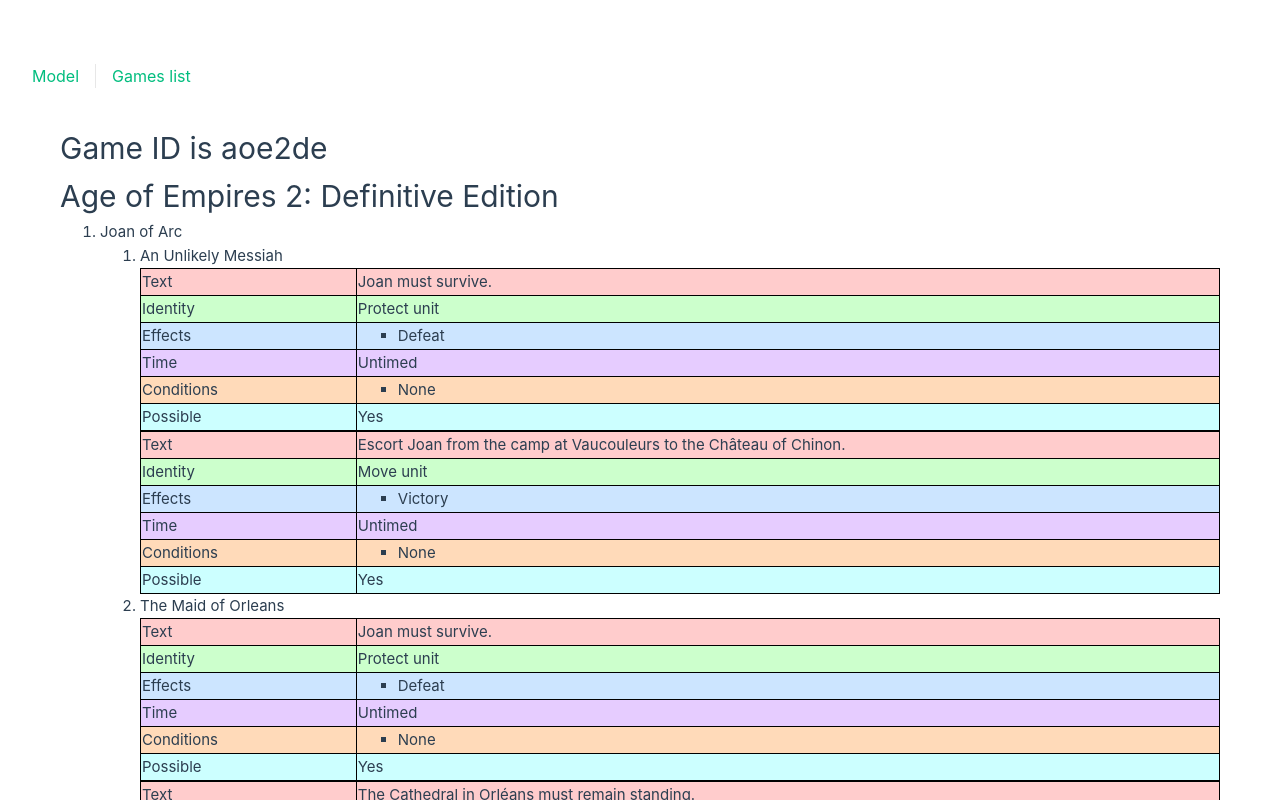
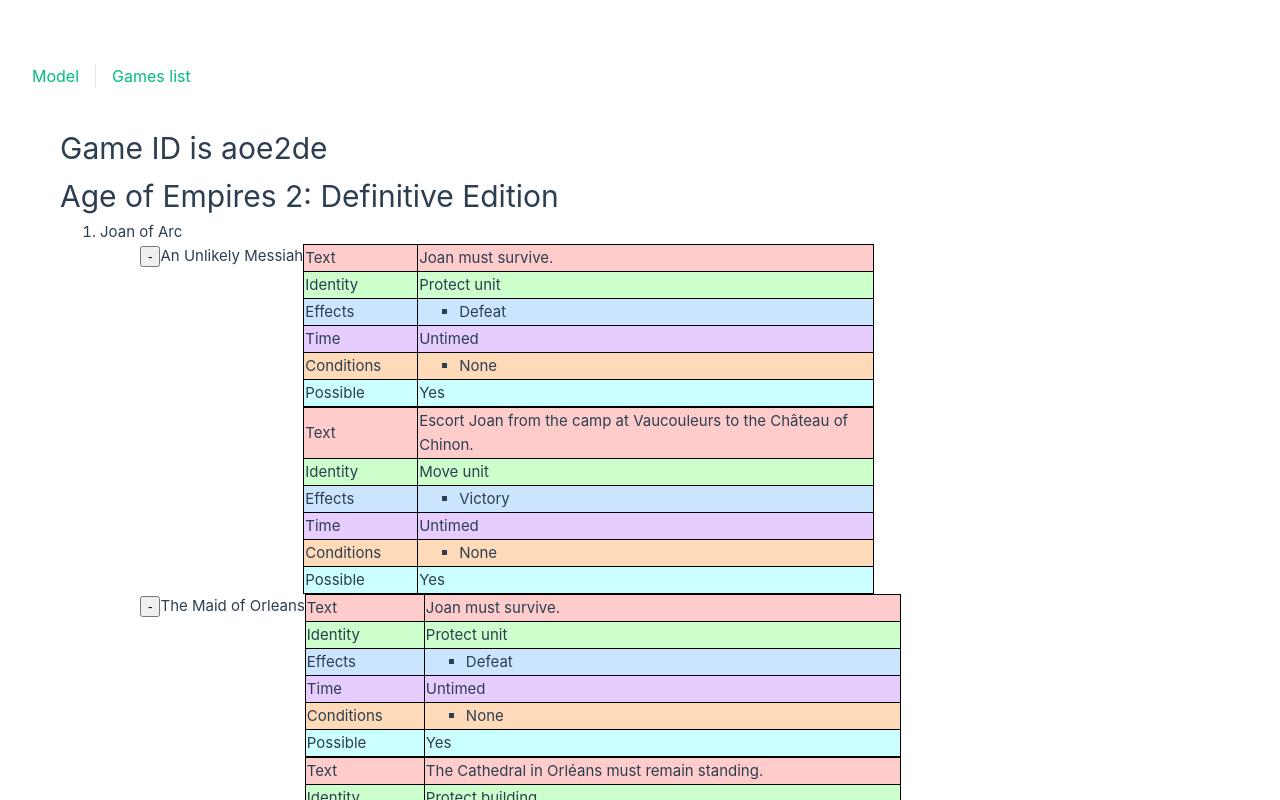
Before and after one commit to maedross/campaign-design, a Vue app: page /#/games/aoe2de in a window 1280 px wide. Shown: the top 800 px of the page. Built offline with nearby package versions, Linux system fonts and the light colour scheme.

Commit message:
Added expand/collapse buttons

```diff
--- a/src/views/GameView.vue
+++ b/src/views/GameView.vue
@@ -7,8 +7,15 @@
         <li v-for="(campaign, index) in gameData.campaigns" :key="index">
           {{ campaign.name }}
           <ol>
-            <li v-for="(scenario, sInd) in campaign.scenarios" :key="sInd">
+            <li v-for="(scenario, sInd) in campaign.scenarios" :key="sInd" class="row-container">
+              <div>
+                <button @click="toggleScenario(index + '-' + sInd)">
+                  {{ isScenarioExpanded(index + '-' + sInd) ? '-' : '+' }}
+                </button>
+              </div>
               {{ scenario.name }}
+
+              <div v-if="isScenarioExpanded(index + '-' + sInd)">
                 <table v-for="(objective, oInd) in scenario.objectives" :key="oInd">
                   <tbody>
                     <tr>
@@ -55,6 +62,7 @@
                     </tr>
                   </tbody>
                 </table>
+              </div>
             </li>
           </ol>
         </li>
@@ -65,7 +73,7 @@
 </template>
 
 <script setup lang="ts">
-import { ref, onMounted } from 'vue'
+import { ref, onMounted, reactive } from 'vue'
 import { useRoute } from 'vue-router'
 
 interface GameData {
@@ -92,10 +100,27 @@
 const gameId = route.params.gameId as string
 const gameData = ref<GameData | null>(null)
 
+const expandedScenarios = reactive<Record<string, boolean>>({})
+
+const toggleScenario = (key: string) => {
+  expandedScenarios[key] = !expandedScenarios[key]
+}
+
+const isScenarioExpanded = (key: string) => {
+  return expandedScenarios[key]
+}
+
 onMounted(async () => {
   try {
     const data = await import(`../data/${gameId}.json`)
     gameData.value = data
+
+    gameData.value?.campaigns.forEach((campaign, campaignIndex) => {
+      campaign.scenarios.forEach((_, scenarioIndex) => {
+        const key = `${campaignIndex}-${scenarioIndex}`
+        expandedScenarios[key] = true
+      })
+    })
   } catch (error) {
     console.error(`Failed to load game data for ID: ${gameId}`, error)
     gameData.value = null
@@ -152,4 +177,8 @@
 td {
   border: 1px solid black;
 }
+.row-container {
+  display: flex;
+  align-items: flex-start;
+}
 </style>
```
Lines whose indentation alone changed are shown as unchanged.
